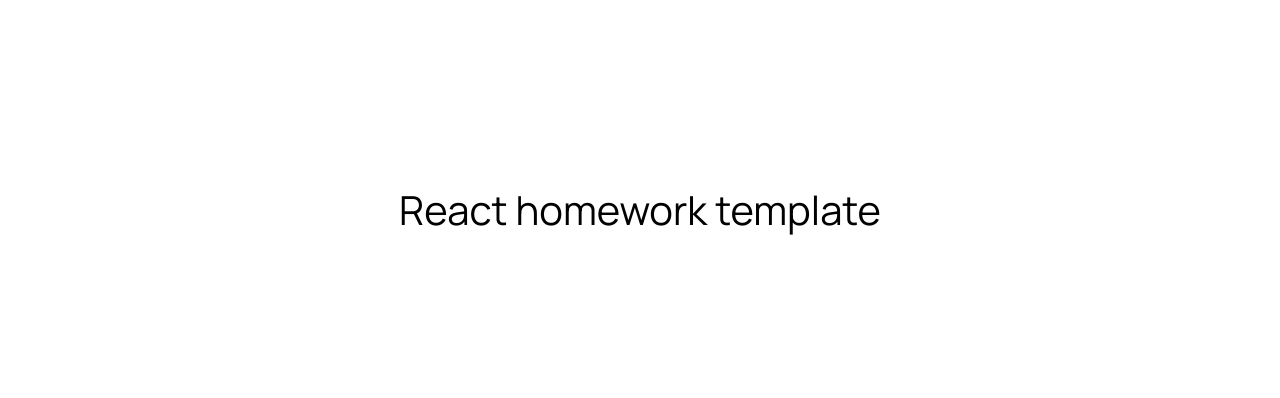
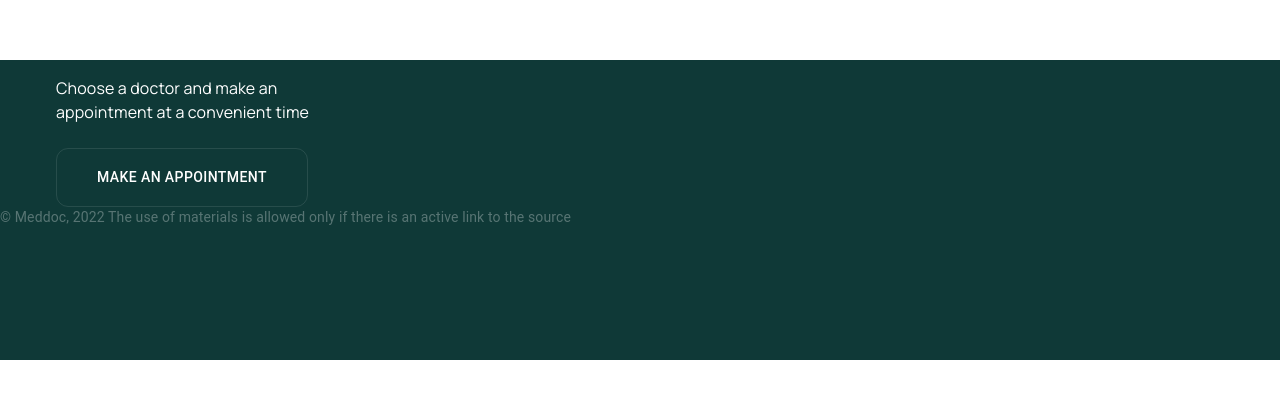
Before and after one commit to GoitStudentsWorks/react_node_bc_41_Dr-Artem, a React (Create React App) app: page / in a window 1280 px wide. Shown: the part 190-588 px from the top of the page. Built offline with nearby package versions, Linux system fonts and the light colour scheme.

Commit message:
add footer

```diff
--- a/src/components/App.jsx
+++ b/src/components/App.jsx
@@ -1,3 +1,5 @@
+import { Footer } from './Footer/Footer';
+
 export const App = () => {
   return (
     <div
@@ -10,7 +12,9 @@ export const App = () => {
         color: '#010101'
       }}
     >
-      React homework template
+    <Footer />
     </div>
+
+
   );
 };
--- /dev/null
+++ b/src/components/Footer/Footer.jsx
@@ -0,0 +1,34 @@
+import React from 'react';
+import { Box, Container, Grid, Link, Button, Typography } from '@mui/material/';
+import { theme } from './FooterTheme';
+
+export const Footer = () => {
+
+    return (
+       <Box sx={theme.section}>
+         <Box sx={theme.box}>
+         <Container>
+         <Grid sx={theme.firstGrid}>
+           <Link>
+              {/* className={leftBlock} to={isAuth ? '/diary' : '/'} */}
+             {/* <Logo /> */}
+           </Link>
+          <Typography sx={theme.title}>Choose a doctor and make an
+              appointment at a convenient time
+          </Typography>
+          <Button sx={theme.btn}>make an appointment</Button>
+         </Grid>
+
+
+           <Grid>
+             {/* <FooterSocial /> */}
+           </Grid>
+         </Container>
+
+         <Box sx={theme.copyright}>
+             <Typography sx={theme.text}>© Meddoc, 2022  The use of materials is allowed only if there is an active link to the source</Typography>
+         </Box>
+         </Box>
+        </Box>
+    );
+};
--- /dev/null
+++ b/src/components/Footer/FooterTheme.js
@@ -0,0 +1,71 @@
+export const theme = {
+    section: {
+      backgroundColor: '#0F3937',
+      display: 'flex',
+      height: '300px',
+      width: '100%',
+        '@media screen and (max-width: 767px)': {
+           marginLeft: '20px',
+        },
+    },
+    title: {
+      color: '#fff',
+      marginTop: '16px',
+      width: '309px',
+      height: '48px',
+      fontFamily: 'Manrope',
+      fontStyle: 'normal',
+      fontWeight: '400',
+      fontSize: '16px',
+      lineHeight: '24px',
+      '@media screen and (max-width: 767px)': {
+        fontSize: '14px',
+      },
+    },
+    text: {
+     fontSize: '14px',
+     color: 'rgba(255, 255, 255, 0.3)',
+     '@media screen and (max-width: 767px)': {
+        fontSize: '8px',
+      },
+
+    },
+    btn: {
+     fontSize: '14px',
+     color: '#fff',
+     border: '1px solid rgba(255, 255, 255, 0.1)',
+     borderRadius: '12px',
+     padding: '16px 40px',
+     marginTop: '24px',
+     '&:hover': {
+        background: '#477577',
+     },
+        '@media screen and (max-width: 767px)': {
+         marginTop: '20px',
+         fontSize: '12px',
+         padding: '10px 16px',
+        },
+    },
+    firstGrid: {
+        '@media screen and (min-width: 768px)': {
+            marginLeft: '32px',
+        },
+        '@media screen and (min-width: 1440px)': {
+            marginLeft: '130px',
+        },
+    },
+    box: {
+        '@media screen and (max-width: 767px)': {
+            marginLeft: '20px',
+        },
+    },
+    copyright: {
+        display: 'flex',
+        justifyContent: 'center',
+        alignItems: 'center',
+        marginBottom: '16px',
+        '@media screen and (max-width: 767px)': {
+            marginBottom: '8px',
+        },
+    },
+};
```
